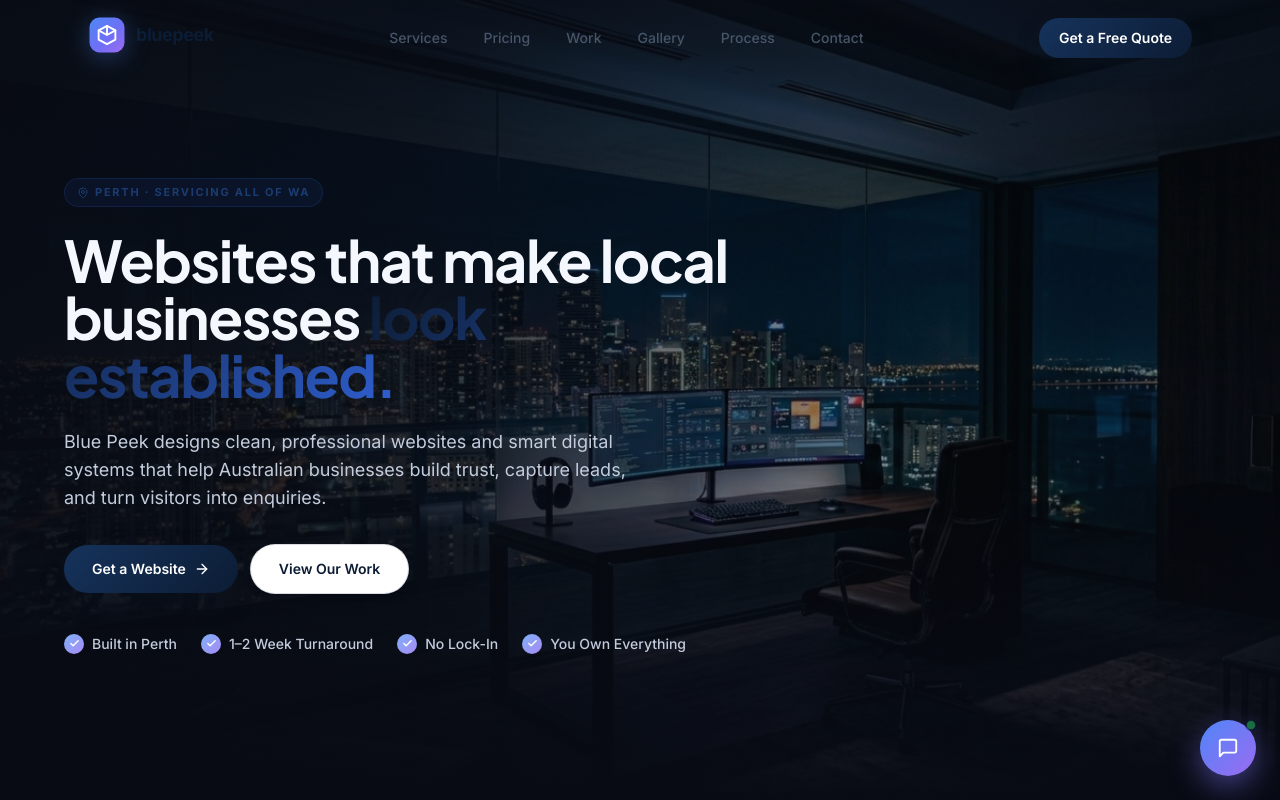
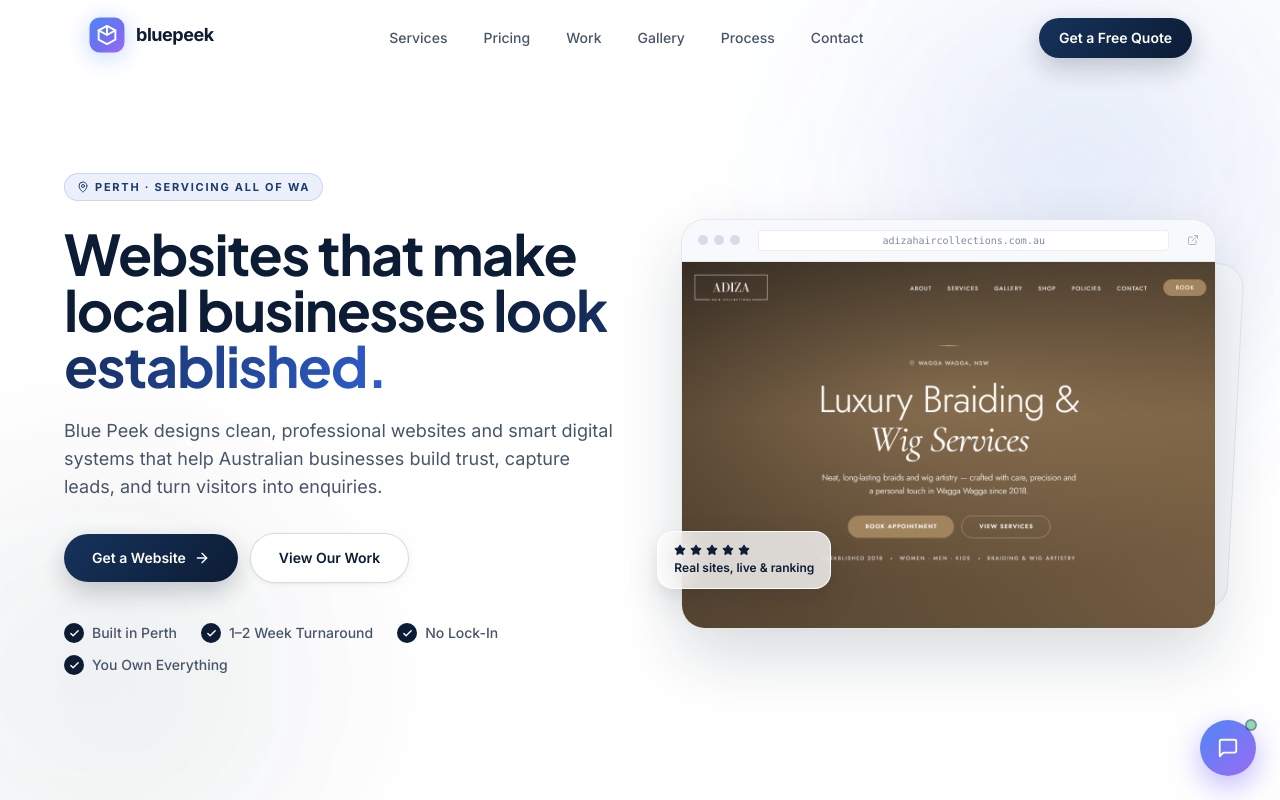
Before and after one commit to zachcolvillez-stack/bluepeek-website, a Next.js app: page / in a window 1280 px wide. Shown: the top 800 px of the page. Built offline with nearby package versions, Linux system fonts and the light colour scheme.

Commit message:
auto-save: Hero.jsx

```diff
--- a/components/Hero.jsx
+++ b/components/Hero.jsx
@@ -1,41 +1,31 @@
 'use client'
 import { motion } from 'framer-motion'
-import { ArrowRight, MapPin, Check } from 'lucide-react'
+import { ArrowRight, MapPin, Check, Star, ExternalLink } from 'lucide-react'
 
 const TRUST = ['Built in Perth', '1–2 Week Turnaround', 'No Lock-In', 'You Own Everything']
 
 export default function Hero({ onCTA }) {
   return (
-    <section id="hero" className="relative min-h-screen flex items-center pt-28 pb-20 px-6 overflow-hidden">
-      {/* Full-bleed office background */}
-      <div className="absolute inset-0 z-0">
-        <img
-          src="/office-bg.png"
-          alt="Premium high-rise office at night overlooking a city skyline"
-          className="w-full h-full object-cover"
-        />
-        {/* Scrim — darker on the left for text legibility, fades into the page at the bottom */}
-        <div className="absolute inset-0" style={{
-          background:
-            'linear-gradient(90deg, rgba(8,11,20,0.94) 0%, rgba(8,11,20,0.80) 34%, rgba(8,11,20,0.42) 66%, rgba(8,11,20,0.55) 100%),' +
-            'linear-gradient(180deg, rgba(8,11,20,0.55) 0%, transparent 22%, transparent 55%, #080b14 100%)',
-        }} />
-      </div>
+    <section id="hero" className="relative min-h-screen flex items-center pt-32 pb-20 px-6 overflow-hidden">
+      {/* Soft hero glows (subtle, on white) */}
+      <div className="hero-glow" style={{ top: '-8%', right: '-6%', width: '560px', height: '560px', background: 'radial-gradient(circle, rgba(47,95,208,0.10) 0%, transparent 68%)' }} />
+      <div className="hero-glow" style={{ bottom: '-14%', left: '-8%', width: '460px', height: '460px', background: 'radial-gradient(circle, rgba(12,28,52,0.05) 0%, transparent 70%)' }} />
 
-      <div className="relative z-10 max-w-6xl mx-auto w-full">
-        <div className="max-w-2xl">
+      <div className="relative z-10 max-w-6xl mx-auto w-full grid lg:grid-cols-[1.05fr_1fr] gap-14 items-center">
+        {/* ── Left: copy ── */}
+        <div>
           <motion.div initial={{ opacity: 0, y: 12 }} animate={{ opacity: 1, y: 0 }} transition={{ duration: 0.5 }}>
             <span className="eyebrow"><MapPin size={12} /> Perth · Servicing all of WA</span>
           </motion.div>
 
           <motion.h1 initial={{ opacity: 0, y: 18 }} animate={{ opacity: 1, y: 0 }} transition={{ duration: 0.6, delay: 0.08 }}
-            className="text-4xl md:text-5xl lg:text-[3.6rem] font-bold tracking-tight leading-[1.07] mt-6 mb-6"
-            style={{ color: '#f4f7fd' }}>
+            className="text-4xl md:text-5xl lg:text-[3.5rem] font-bold tracking-tight leading-[1.06] mt-6 mb-6"
+            style={{ color: '#0c1c34' }}>
             Websites that make local businesses <span className="gradient-text">look established.</span>
           </motion.h1>
 
           <motion.p initial={{ opacity: 0, y: 18 }} animate={{ opacity: 1, y: 0 }} transition={{ duration: 0.6, delay: 0.16 }}
-            className="text-base md:text-lg leading-relaxed mb-8 max-w-xl" style={{ color: '#c3ccdd' }}>
+            className="text-base md:text-lg leading-relaxed mb-8 max-w-xl" style={{ color: '#475569' }}>
             Blue Peek designs clean, professional websites and smart digital systems that help Australian businesses build trust, capture leads, and turn visitors into enquiries.
           </motion.p>
 
@@ -58,14 +48,51 @@ export default function Hero({ onCTA }) {
             {TRUST.map(t => (
               <div key={t} className="flex items-center gap-2">
                 <span className="w-5 h-5 rounded-full flex items-center justify-center flex-shrink-0"
-                  style={{ background: 'linear-gradient(135deg, #7fb0f7, #a78bf5)' }}>
+                  style={{ background: '#0c1c34' }}>
                   <Check size={11} className="text-white" strokeWidth={3} />
                 </span>
-                <span className="text-sm font-medium" style={{ color: '#c3ccdd' }}>{t}</span>
+                <span className="text-sm font-medium" style={{ color: '#475569' }}>{t}</span>
               </div>
             ))}
           </motion.div>
         </div>
+
+        {/* ── Right: real work, framed ── */}
+        <motion.div initial={{ opacity: 0, scale: 0.96, y: 16 }} animate={{ opacity: 1, scale: 1, y: 0 }}
+          transition={{ duration: 0.7, delay: 0.2, ease: [0.22, 1, 0.36, 1] }}
+          className="relative hidden lg:block">
+          {/* Depth card peeking behind */}
+          <div className="absolute -right-5 top-8 bottom-8 left-10 rounded-3xl"
+            style={{ background: '#f7f9fc', border: '1px solid rgba(12,28,52,0.08)', transform: 'rotate(3deg)' }} />
+
+          {/* Primary browser frame */}
+          <div className="relative rounded-3xl overflow-hidden float-soft"
+            style={{ background: '#ffffff', border: '1px solid rgba(12,28,52,0.10)', boxShadow: '0 28px 64px rgba(12,28,52,0.16)' }}>
+            <div className="flex items-center gap-1.5 px-4 py-2.5" style={{ background: '#f7f9fc', borderBottom: '1px solid rgba(12,28,52,0.08)' }}>
+              <div className="w-2.5 h-2.5 rounded-full" style={{ background: '#d4dcea' }} />
+              <div className="w-2.5 h-2.5 rounded-full" style={{ background: '#d4dcea' }} />
+              <div className="w-2.5 h-2.5 rounded-full" style={{ background: '#d4dcea' }} />
+              <div className="flex-1 mx-3 px-3 py-0.5 text-[10px] rounded text-center font-mono truncate"
+                style={{ background: '#ffffff', color: '#7e8aa0', border: '1px solid rgba(12,28,52,0.08)' }}>
+                adizahaircollections.com.au
+              </div>
+              <ExternalLink size={12} style={{ color: '#a9b6c8' }} />
+            </div>
+            <div className="relative aspect-[16/11] overflow-hidden" style={{ background: '#eff4fb' }}>
+              <img src="/screenshots/adizahaircollections.png" alt="A premium website Blue Peek designed for a local business"
+                className="w-full h-full object-cover object-top"
+                onError={(e) => { e.currentTarget.style.display = 'none' }} />
+            </div>
+          </div>
+
+          {/* Floating review chip */}
+          <div className="absolute -left-6 bottom-10 glass rounded-2xl px-4 py-3 float-soft-delay" style={{ borderRadius: '16px' }}>
+            <div className="flex items-center gap-1 mb-1">
+              {[0,1,2,3,4].map(i => <Star key={i} size={12} style={{ color: '#0c1c34', fill: '#0c1c34' }} />)}
+            </div>
+            <p className="text-xs font-semibold" style={{ color: '#0c1c34' }}>Real sites, live & ranking</p>
+          </div>
+        </motion.div>
       </div>
     </section>
   )
```
